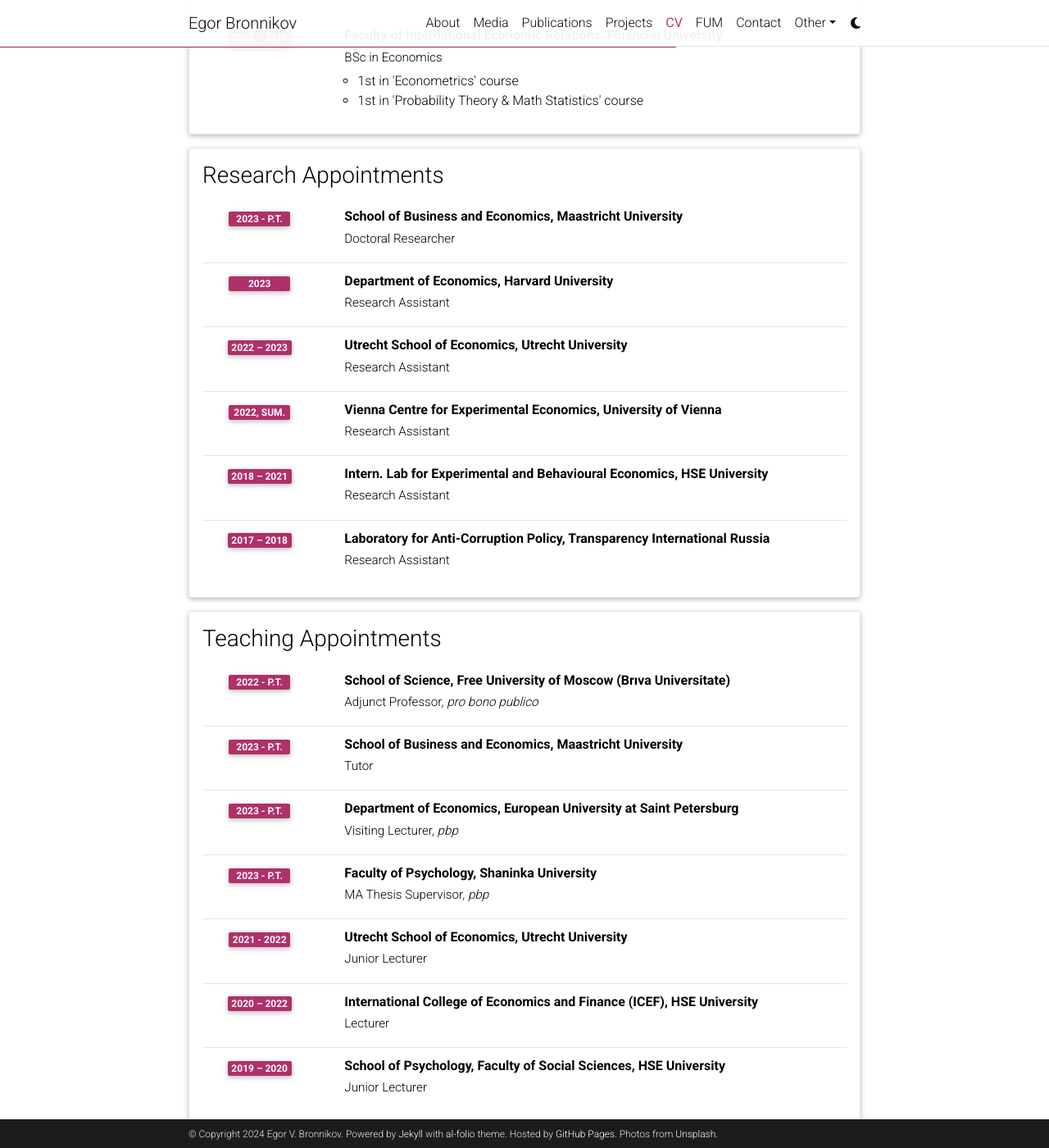
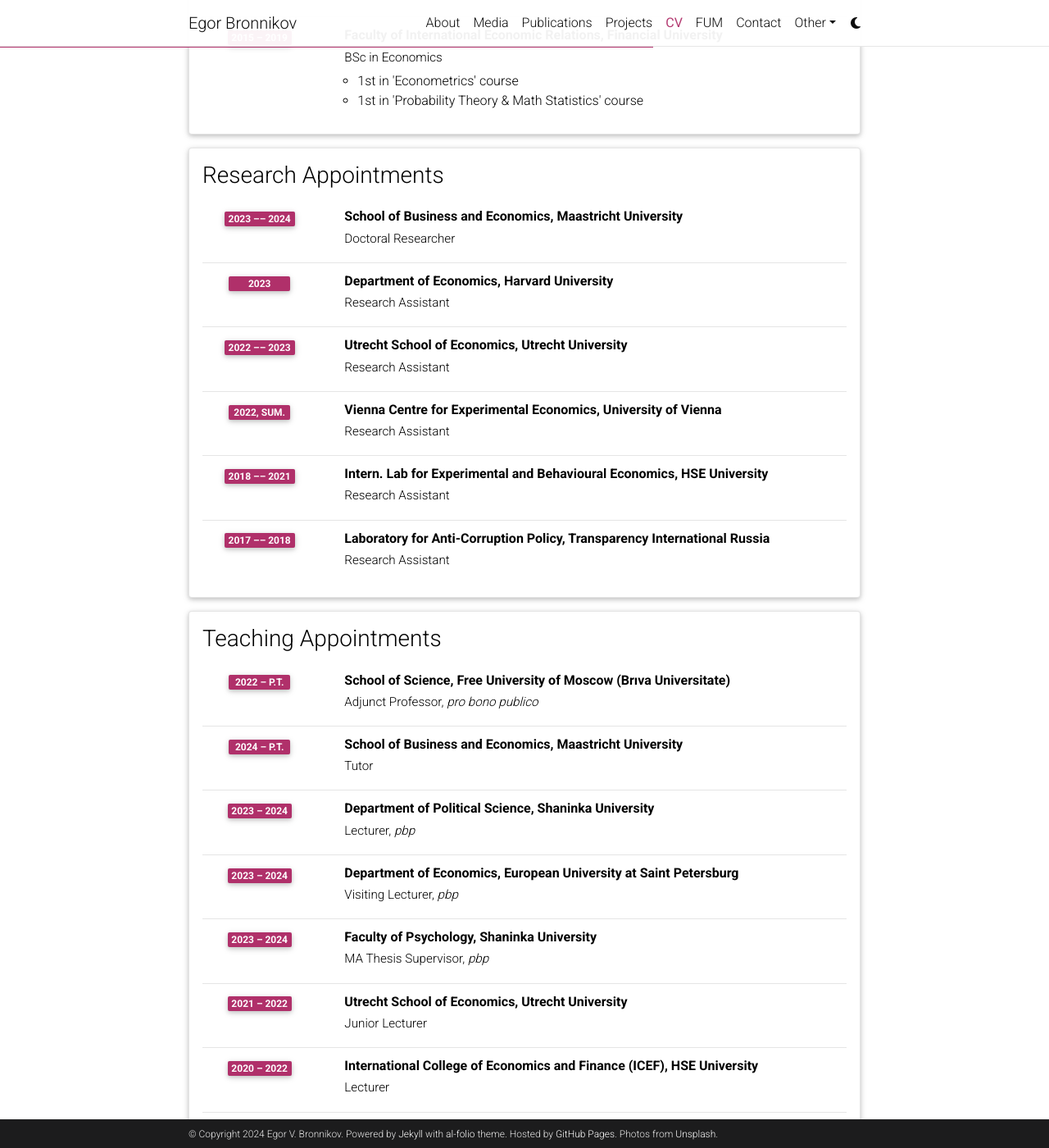
Before and after one commit to egorbronnikov/egorbronnikov.github.io, a Jekyll site: the page built from _pages/cv.md, in a window 1280 px wide and 1400 px high, scrolled down 1462 px. Shown: the whole window at 82% size. Built offline with Jekyll 4.4.1, drawn with Linux system fonts in a browser that asks for light colours; comment, search, counter and statistics services are not loaded; a style sheet for code colours, icons or effects is not loaded.

Commit message:
Update cv.yml

```diff
--- a/_data/cv.yml
+++ b/_data/cv.yml
@@ -57,42 +57,45 @@
   contents:
     - title: School of Business and Economics, Maastricht University
       institution: Doctoral Researcher
-      year: 2023 - p.t.
+      year: 2023 –– 2024
     - title: Department of Economics, Harvard University
       institution: Research Assistant
       year: 2023
     - title: Utrecht School of Economics, Utrecht University
       institution: Research Assistant
-      year: 2022 – 2023
+      year: 2022 –– 2023
       description:
     - title: Vienna Centre for Experimental Economics, University of Vienna
       institution: Research Assistant
       year: 2022, sum.
     - title: Intern. Lab for Experimental and Behavioural Economics, HSE University
       institution: Research Assistant
-      year: 2018 – 2021
+      year: 2018 –– 2021
     - title: Laboratory for Anti-Corruption Policy, Transparency International Russia
       institution: Research Assistant
-      year: 2017 – 2018
+      year: 2017 –– 2018
 
 - title: Teaching Appointments
   type: time_table
   contents:
     - title: School of Science, Free University of Moscow (Brıva Universitate)
       institution: Adjunct Professor, <i>pro bono publico</i>
-      year: 2022 - p.t.
+      year: 2022 – p.t.
     - title: School of Business and Economics, Maastricht University
       institution: Tutor
-      year: 2023 - p.t.
+      year: 2024 – p.t.
+    - title: Department of Political Science, Shaninka University
+      institution: Lecturer, <i>pbp</i>
+      year: 2023 – 2024
     - title: Department of Economics, European University at Saint Petersburg
       institution: Visiting Lecturer, <i>pbp</i>
-      year: 2023 - p.t.
+      year: 2023 – 2024
     - title: Faculty of Psychology, Shaninka University
       institution: MA Thesis Supervisor, <i>pbp</i>
-      year: 2023 - p.t.
+      year: 2023 – 2024
     - title: Utrecht School of Economics, Utrecht University
       institution: Junior Lecturer
-      year: 2021 - 2022
+      year: 2021 – 2022
     - title: International College of Economics and Finance (ICEF), HSE University
       institution: Lecturer
       year: 2020 – 2022
```
